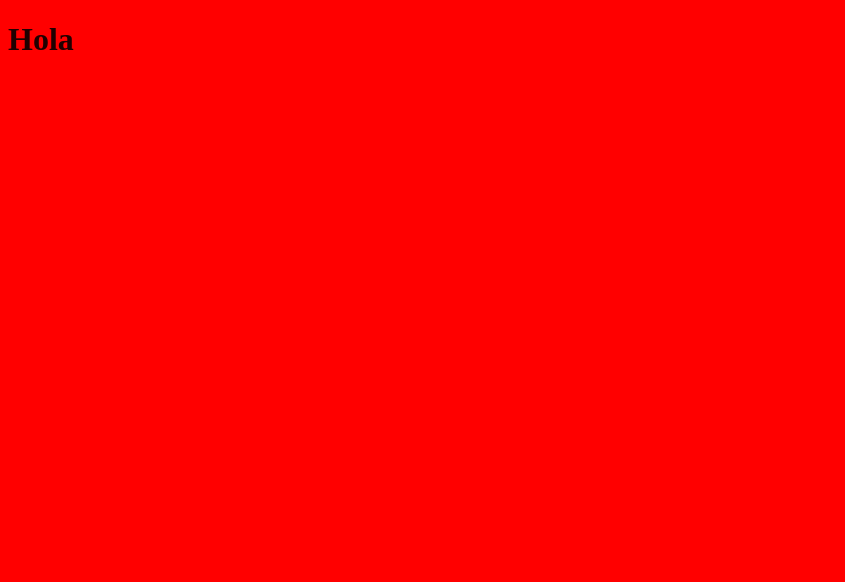
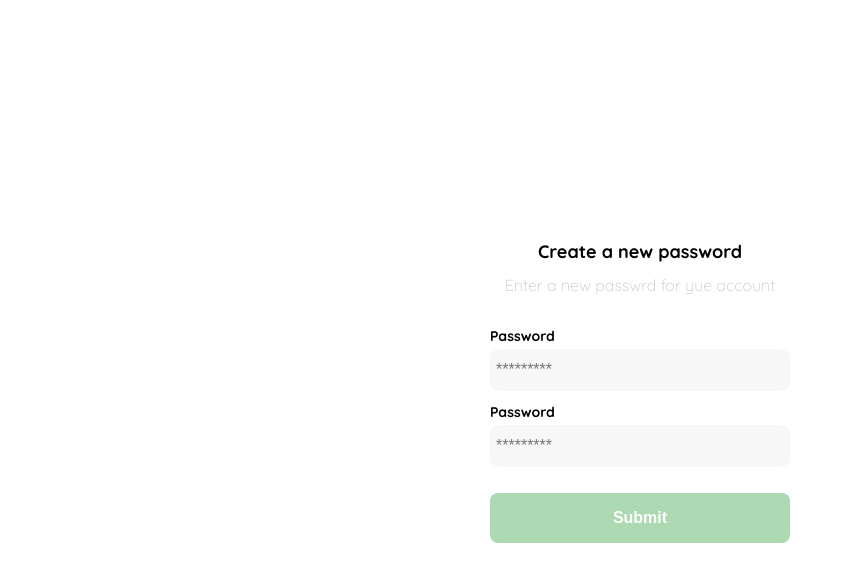
Before and after one commit to hanl12/react-shop, a React app: page / in a window 1280 px wide. Shown: the top 582 px of the page, without its empty margins (0-845 px from the left). Built offline with nearby package versions, Linux system fonts and the light colour scheme.

Commit message:
Making a Login

```diff
--- a/public/index.html
+++ b/public/index.html
@@ -1,12 +1,17 @@
 <!DOCTYPE html>
 <html lang="en">
-<head>
-    <meta charset="UTF-8">
-    <meta http-equiv="X-UA-Compatible" content="IE=edge">
-    <meta name="viewport" content="width=device-width, initial-scale=1.0">
+  <head>
+    <meta charset="UTF-8" />
+    <meta http-equiv="X-UA-Compatible" content="IE=edge" />
+    <meta name="viewport" content="width=device-width, initial-scale=1.0" />
+    <link
+      href="https://fonts.googleapis.com/css2?family=Quicksand:wght@300;500;700&display=swap"
+      rel="stylesheet"
+    />
+
     <title>React-shop</title>
-</head>
-<body>
+  </head>
+  <body>
     <div id="app"></div>
-</body>
+  </body>
 </html>
--- a/src/components/App.jsx
+++ b/src/components/App.jsx
@@ -1,9 +1,13 @@
 import React from 'react';
-import '../styles/global.scss';
+import Layout from '../containers/Layout';
+import Login from '../containers/Login';
+import '../styles/global.css';
 
 const App = () => {
     return (
-        <h1>Hola</h1>
+        <Layout>
+            <Login />
+        </Layout>
     )
 }
 
--- /dev/null
+++ b/src/containers/Layout.jsx
@@ -0,0 +1,11 @@
+import React from 'react'
+
+const Layout = ({ children }) => {
+    return (
+        <div className="Layout">
+            {children}
+        </div>
+    )
+}
+
+export default Layout
--- /dev/null
+++ b/src/containers/Login.jsx
@@ -0,0 +1,41 @@
+import React from "react";
+import '../styles/Login.scss'
+
+const Login = () => {
+  return (
+    <div className="login">
+      <div className="form-container">
+        <img src="./logos/logo_yard_sale.svg" alt="logo" className="logo" />
+        <h1 className="title">Create a new password</h1>
+        <p className="subtitle">Enter a new passwrd for yue account</p>
+        <form action="/" className="form">
+          <label htmlFor="password" className="label">
+            Password
+          </label>
+          <input
+            type="password"
+            id="password"
+            placeholder="*********"
+            className="input input-password"
+          />
+          <label htmlFor="new-password" className="label">
+            Password
+          </label>
+          <input
+            type="password"
+            id="new-password"
+            placeholder="*********"
+            className="input input-password"
+          />
+          <input
+            type="submit"
+            defaultValue="Confirm"
+            className="primary-button login-button"
+          />
+        </form>
+      </div>
+    </div>
+  );
+};
+
+export default Login;
--- /dev/null
+++ b/src/styles/Login.scss
@@ -0,0 +1,70 @@
+@use 'vars';
+
+.login {
+  width: 100%;
+  height: 100vh;
+  display: grid;
+  place-items: center;
+}
+.form-container {
+  display: grid;
+  grid-template-rows: auto 1fr auto;
+  width: 300px;
+}
+.logo {
+  width: 150px;
+  margin-bottom: 48px;
+  justify-self: center;
+  display: none;
+}
+.title {
+  font-size: var(--lg);
+  margin-bottom: 12px;
+  text-align: center;
+}
+.subtitle {
+  color: var(--very-light-pink);
+  font-size: var(--md);
+  font-weight: 300;
+  margin-top: 0;
+  margin-bottom: 32px;
+  text-align: center;
+}
+.form {
+  display: flex;
+  flex-direction: column;
+}
+.label {
+  font-size: var(--sm);
+  font-weight: bold;
+  margin-bottom: 4px;
+}
+.input {
+  background-color: var(--text-input-field);
+  border: none;
+  border-radius: 8px;
+  height: 30px;
+  font-size: var(--md);
+  padding: 6px;
+  margin-bottom: 12px;
+}
+.primary-button {
+  background-color: var(--hospital-green);
+  border-radius: 8px;
+  border: none;
+  color: var(--white);
+  width: 100%;
+  cursor: pointer;
+  font-size: var(--md);
+  font-weight: bold;
+  height: 50px;
+}
+.login-button {
+  margin-top: 14px;
+  margin-bottom: 30px;
+}
+@media (max-width: 640px) {
+  .logo {
+    display: block;
+  }
+}
--- /dev/null
+++ b/src/styles/_vars.scss
@@ -0,0 +1,10 @@
+:root {
+    --white: #ffffff;
+    --black: #000000;
+    --very-light-pink: #c7c7c7;
+    --text-input-field: #f7f7f7;
+    --hospital-green: #acd9b2;
+    --sm: 14px;
+    --md: 16px;
+    --lg: 18px;
+}
--- /dev/null
+++ b/src/styles/global.css
@@ -0,0 +1,4 @@
+body {
+  margin: 0;
+  font-family: "Quicksand", sans-serif;
+}
--- a/src/styles/global.scss
+++ /dev/null
@@ -1,7 +0,0 @@
-$base-color: #ff0000;
-$color: rgba(black, 0.88);
-
-body {
-    background-color: $base-color;
-    color: $color;
-}
--- a/webpack.config.js
+++ b/webpack.config.js
@@ -35,7 +35,7 @@
         ],
       },
       {
-        test: /\.s[ac]ss$/i,
+        test: /\.(css|scss)$/,
         use: [
           "style-loader",
           "css-loader",
```
